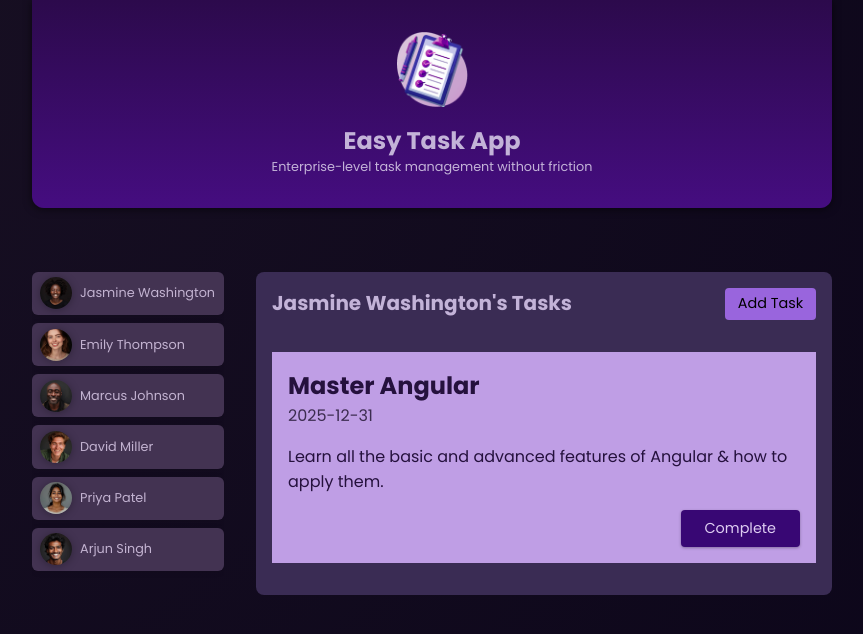
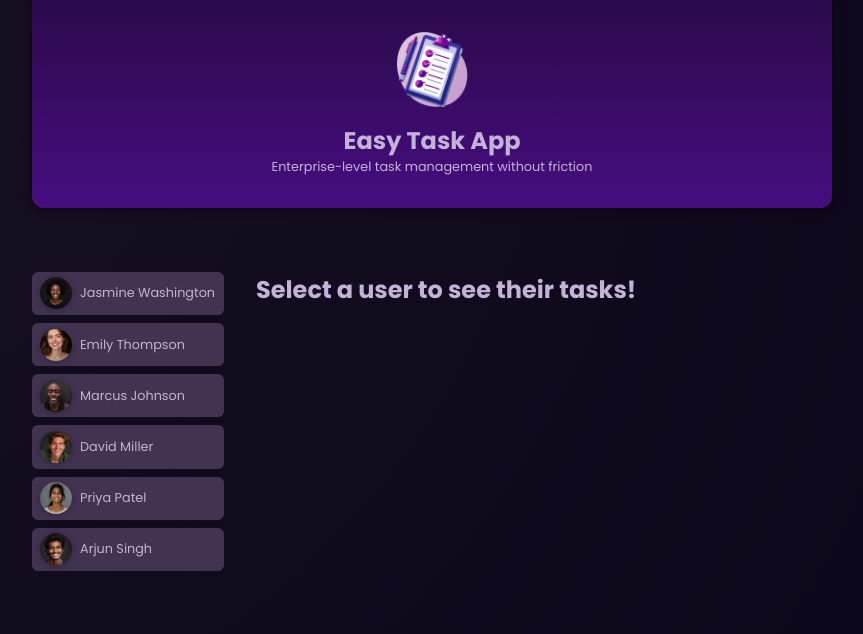
Before and after one commit to terenzio/easytaskapp, an Angular app: page / in a window 1280 px wide. Shown: the top 634 px of the page, without its empty margins (208-1071 px from the left). Built offline with nearby package versions, Linux system fonts and the light colour scheme.

Commit message:
Highlight selected button, External data-model file

```diff
--- a/src/app/app.component.html
+++ b/src/app/app.component.html
@@ -4,6 +4,7 @@
         @for (user of users; track user.id) {
             <li>
                 <app-user [user]="user"
+                          [selected]="user.id === selectedUserId"
                           (select)="onSelectUser($event)"
                 />
             </li>
--- a/src/app/app.component.ts
+++ b/src/app/app.component.ts
@@ -1,7 +1,7 @@
-import { Component } from '@angular/core';
+import {Component} from '@angular/core';
 import {HeaderComponent} from "./header/header.component";
 import {UserComponent} from "./user/user.component";
-import { DUMMY_USERS} from "./dummy-users";
+import {DUMMY_USERS} from "./dummy-users";
 import {TasksComponent} from "./tasks/tasks.component";
 
 
@@ -18,7 +18,9 @@ import {TasksComponent} from "./tasks/tasks.component";
 })
 export class AppComponent {
   users = DUMMY_USERS;
-  selectedUserId = 'u1';
+  // selectedUserId = 'u1';
+  selectedUserId?: string;
+
 
   get selectedUser(){
     return this.users.find((user) => user.id === this.selectedUserId)!;
--- a/src/app/user/user.component.html
+++ b/src/app/user/user.component.html
@@ -1,5 +1,5 @@
 <div>
-    <button (click)=onSelectedUser() >
+    <button (click)=onSelectedUser() [class.active]="selected">
         <img
             [src]="imagePath()"
             [alt]="user().name"
--- /dev/null
+++ b/src/app/user/user.model.ts
@@ -0,0 +1,5 @@
+export interface User {
+    id: string;
+    avatar: string;
+    name: string;
+}
```
Also changed, not shown: src/app/user/user.component.ts (+10 -7 lines).
